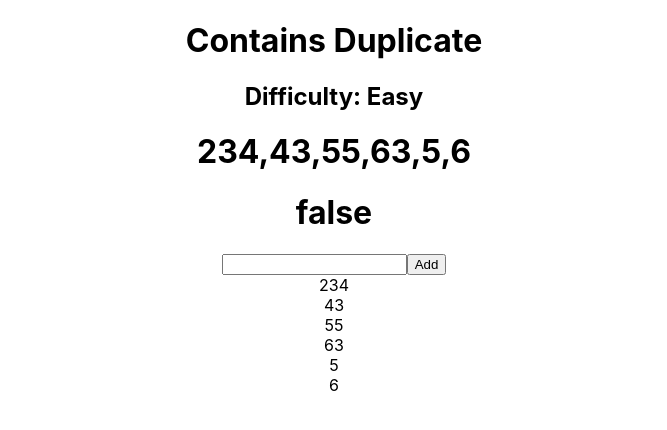
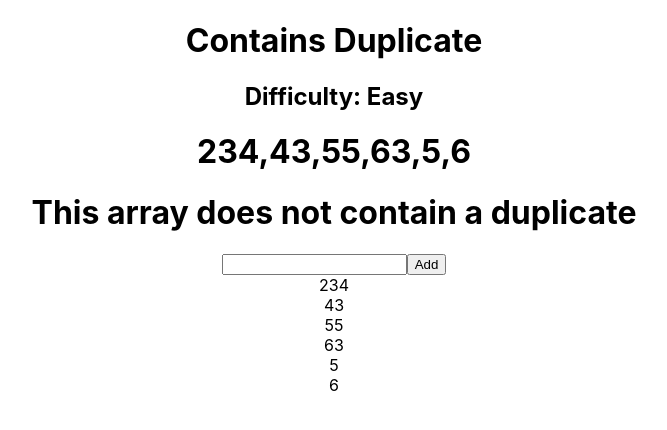
Before and after one commit to PatWyzlic/Algorithms, a React (Create React App) app in the folder algos/: page /containsduplicate in a window 1280 px wide. Shown: the top 430 px of the page, without its empty margins (306-973 px from the left). Built offline with nearby package versions, Linux system fonts and the light colour scheme.

Commit message:
Check of array length vs set length

```diff
--- a/algos/src/pages/ContainsDuplicate.jsx
+++ b/algos/src/pages/ContainsDuplicate.jsx
@@ -1,55 +1,61 @@
 import React, {useState} from "react";
 
 export default function ContainsDuplicate(){
-    let example = [234, 43, 55, 63, 5, 6]
+    let [example, setExample] = useState([234, 43, 55, 63, 5, 6])
     let [num, setNum] = useState(example);
     let [newNum, setNewNum] = useState([]);
+    //Turns num state into text
     let text = num.join();
 
-    let theLength;
-    let numLength;
-    function duplicate(nums) {
-        let set1 = new Set(nums)
-        theLength = set1.size
-        numLength = nums.length
-        text = num.join();
-        if(nums.length !== theLength){
-            return "true"
+    let numsSet;
+    function duplicate(nums, ex) {
+        numsSet = new Set(nums)
+        console.log(numsSet.size)
+        console.log(ex.length)
+
+        if(numsSet.size !== ex.length){
+            return "This array contains a duplicate"
         }else{
-            return "false"
+            return "This array does not contain a duplicate"
         }
     };
 
-
+    /* Arrow function that pushes new number into array when called on */
     const handleClick = () => {
-        setNum([...num, newNum]);
-        example.push(parseInt(newNum))
-        console.log(example)
+        setNum([...num, parseInt(newNum)]);
+        setExample([...num, parseInt(newNum)]);
     };
-
-    const handleRemove = () => {
-        setNum(num.slice(0, -1))
-    }
 
     return(
         <div className="main">
+            {/* Title of algorithm */}
             <h1>Contains Duplicate</h1>
+            {/* Difficulty Level */}
             <h2>Difficulty: Easy</h2>
-            <h1>{theLength}</h1>
-            <h1>{numLength}</h1>
+            {/* Array formatted as text */}
             <h1>{text}</h1>
-            <h1>{duplicate(num)}</h1>
+            {/* Display of True or False of if the array contains a duplicate */}
+            <h1>{duplicate(num, example)}</h1>
 
+            {/* Input of number user can add to array */}
             <input type="number" onChange={e => setNewNum(e.target.value)}></input>
 
-            {/*
-            <input type="button" onClick={handleRemove} value="remove">Remove</input> */}
+            {/* Button to add current number input */}
+            <input
+                type="button"
+                /* Use of onClick with handlClick arrow function above */
+                onClick={handleClick}
+                value="Add"
+            />
 
-            <input type="button" onClick={handleClick} value="Add" />
-                <div>{num.map((num, index) =>
-                <div key={index}>{num}</div>
-            )}
-        </div>
+                {/* Mapping of current numbers in array */}
+                <div>
+                    {num.map((num, index) =>
+                        <div key={index}>{num}
+                        </div>
+                        )
+                    }
+                </div>
         </div>
     )
 }
```
